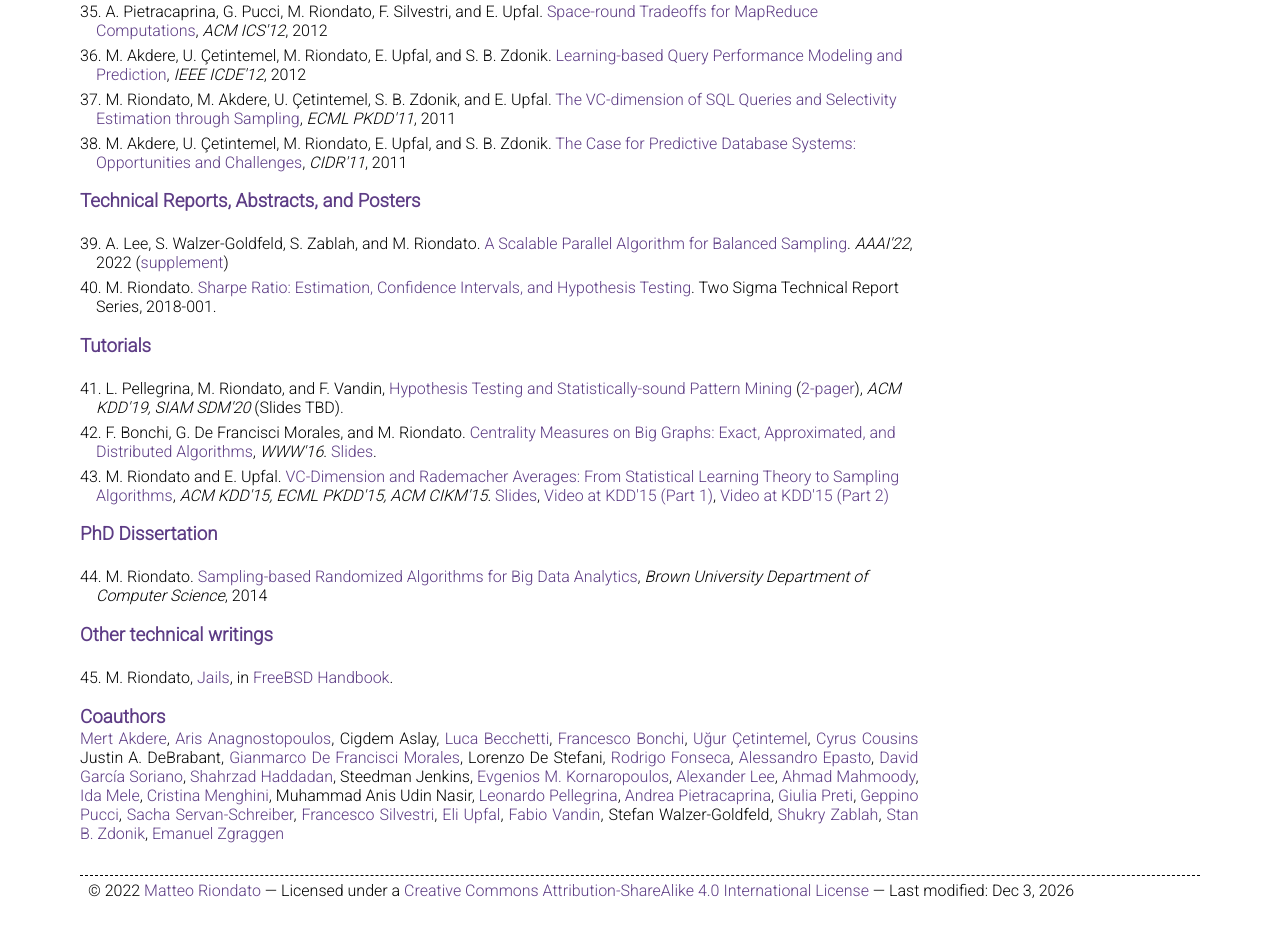
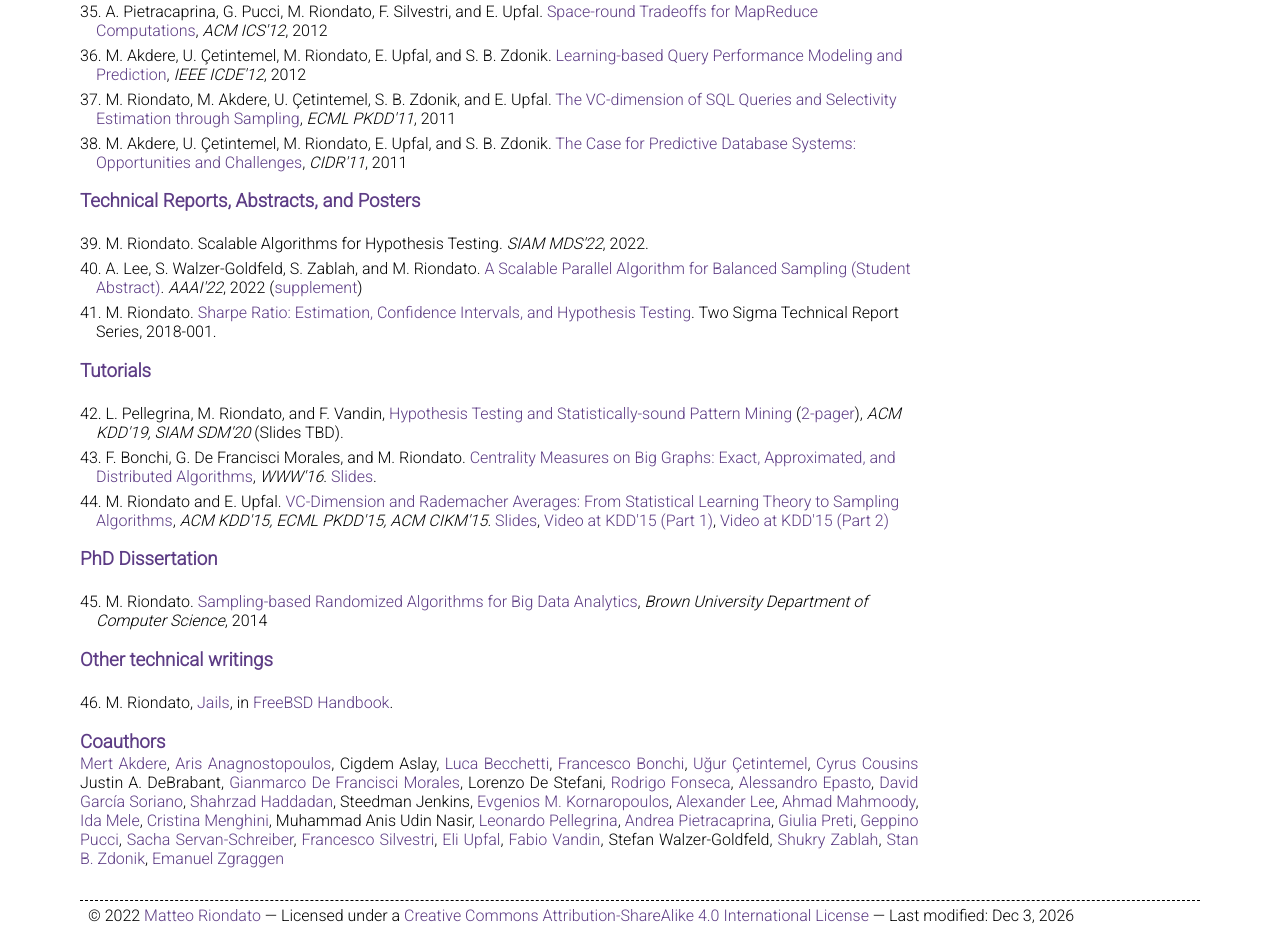
Before and after one commit to rionda/rionda.to, a PHP site: page /pubs.php in a window 1280 px wide. Shown: the part 1841-2774 px from the top of the page. Before the commit the page ends 2739 px from the top, so only its background shows below. Run offline with PHP 8.4, Linux system fonts and the light colour scheme.

Commit message:
Add MDS talk.

```diff
--- a/pubs.php
+++ b/pubs.php
@@ -219,9 +219,11 @@
 
 				<h3 id="techsect">Technical Reports, Abstracts, and Posters</h3>
 				<ol id="techrep">
+					<li>M. Riondato. Scalable Algorithms for Hypothesis Testing. <em>SIAM
+					MDS'22</em>, 2022.</li>
 					<li>A. Lee, S. Walzer-Goldfeld, S. Zablah, and M. Riondato. <a
 					href="papers/LeeEtAl-AScalableParallelAlgorithmForBalancedSampling-AAAI.pdf">A
-					Scalable Parallel Algorithm for Balanced Sampling</a>.
+					Scalable Parallel Algorithm for Balanced Sampling (Student Abstract)</a>.
 					<em>AAAI'22</em>, 2022 (<a
 					href="papers/LeeEtAl-AScalableParallelAlgorithmForBalancedSampling-Supplement.pdf">supplement</a>)</li>
 					<li>M. Riondato. <a
--- a/style.css
+++ b/style.css
@@ -166,24 +166,20 @@ strong {
 	counter-reset: pubs 14;
 }
 
-#unpublished {
-	counter-reset: pubs 30;
-}
-
 #techreps {
 	counter-reset: pubs 39;
 }
 
 #tutorials {
-	counter-reset: pubs 40;
+	counter-reset: pubs 41;
 }
 
 #dissertation {
-	counter-reset: pubs 43;
+	counter-reset: pubs 44;
 }
 
 #otherpubs {
-	counter-reset: pubs 44;
+	counter-reset: pubs 45;
 }
 
 #pubs {
```
